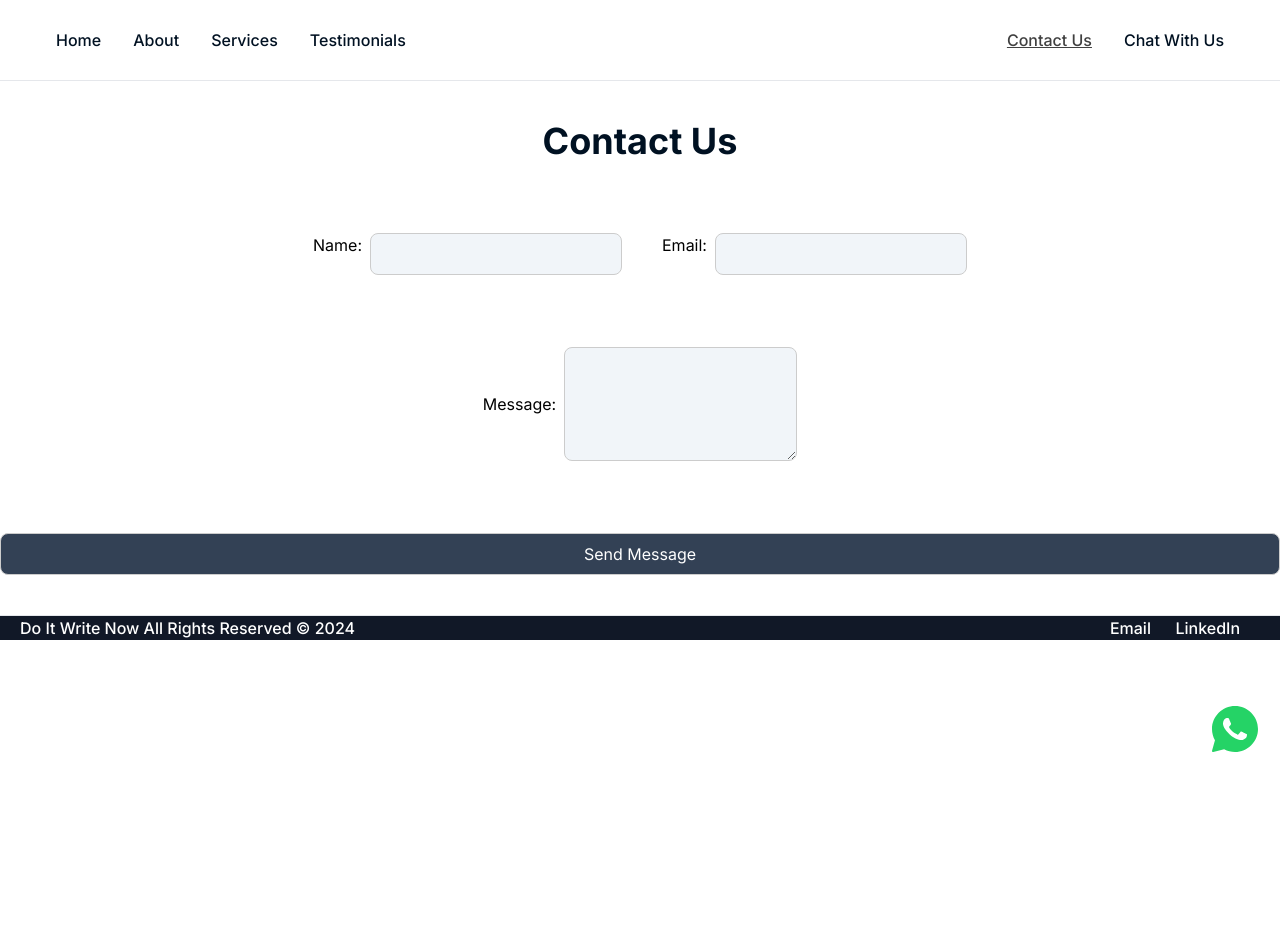
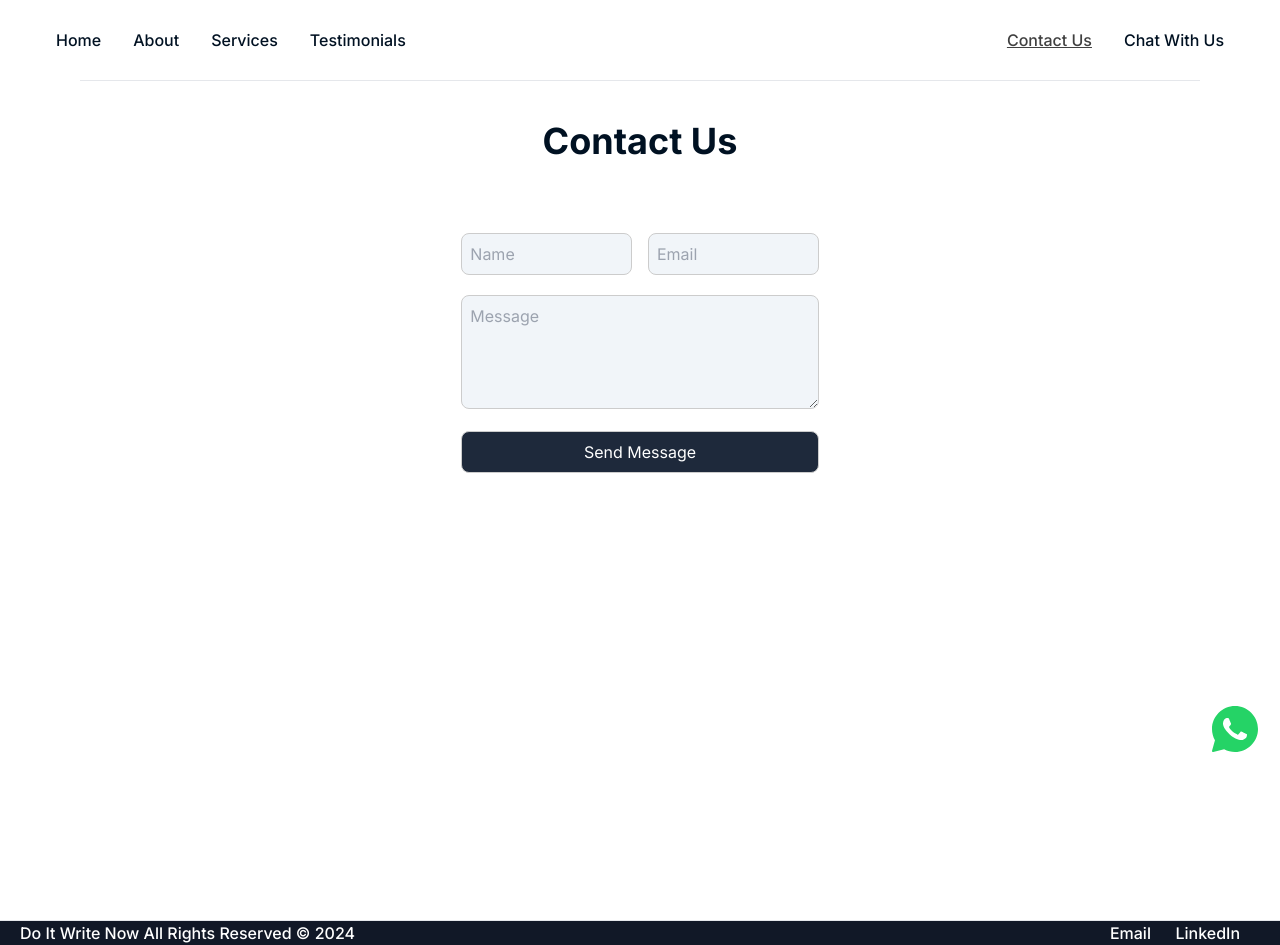
Before and after one commit to anzaeee/doitwritenow, a SvelteKit app: page /contact-us in a window 1280 px wide. Before the commit the page ends 800 px from the top, so only its background shows below. Built offline with nearby package versions, Linux system fonts and the light colour scheme.

Commit message:
fix contact

```diff
--- a/src/routes/contact-us/+page.svelte
+++ b/src/routes/contact-us/+page.svelte
@@ -1,43 +1,93 @@
 <script>
+  document.addEventListener("DOMContentLoaded", function () {
+    const submitButton = document.getElementById("submitButton");
+
+    submitButton.addEventListener("click", function () {
+      const name = document.getElementById("nameInput").value;
+      const email = document.getElementById("emailInput").value;
+      const message = document.getElementById("messageInput").value;
+
+      // Example client-side validation: Ensure all fields are filled
+      if (name.trim() === "" || email.trim() === "" || message.trim() === "") {
+        alert("Please fill out all fields.");
+        return;
+      }
+
+      // Form data to be sent to Formspree API
+      const formData = {
+        name: name,
+        email: email,
+        message: message,
+      };
+
+      // Make an AJAX request to submit the form data to Formspree
+      fetch("https://formspree.io/shanzayyasad@gmail.com", {
+        method: "POST",
+        headers: {
+          "Content-Type": "application/json",
+        },
+        body: JSON.stringify(formData),
+      })
+        .then((response) => {
+          if (!response.ok) {
+            throw new Error("Failed to send message.");
+          }
+          alert("Message sent successfully!");
+
+          document.getElementById("nameInput").value = "";
+          document.getElementById("emailInput").value = "";
+          document.getElementById("messageInput").value = "";
+        })
+        .catch((error) => {
+          console.error("Error:", error);
+          alert("Failed to send message. Please try again later.");
+        });
+    });
+  });
 </script>
 
+<div
+  class="container mx-auto px-4 md:px-8 lg:px-16 xl:px-20 min-h-screen justify-center align-center"
+>
   <div
     class="flex flex-col justify-center items-center space-y-8 gap-10 border-t"
   >
     <div class="text-4xl text-primary mt-10 font-bold fade-in">Contact Us</div>
-  <div class="form-group flex flex-row">
-    <label class="label" for="name">Name:</label>
+    <div class="form-group px-2 w-full md:w-3/4 lg:w-1/2 xl:w-1/3">
+      <div class="flex flex-col md:flex-row w-full">
         <input
-      class="rounded-input bg-slate-100"
+          id="nameInput"
+          class="rounded-input bg-slate-100 w-full mb-4 md:mb-0 md:mr-4"
           type="text"
-      id="name"
-      name="name"
+          placeholder="Name"
           required
         />
-    <label class="label ml-10" for="email">Email:</label>
         <input
-      class="rounded-input bg-slate-100"
+          id="emailInput"
+          class="rounded-input bg-slate-100 w-full"
           type="email"
-      id="email"
-      name="email"
+          placeholder="Email"
           required
         />
       </div>
-  <div class="form-group flex flex-row items-center">
-    <label class="label" for="message">Message:</label>
+      <div class="form-group mt-5">
         <textarea
+          id="messageInput"
           class="rounded-input bg-slate-100 w-full"
-      id="message"
-      name="message"
+          placeholder="Message"
           rows="4"
           required
         ></textarea>
       </div>
-  <input
-    class="bg-slate-700 hover:bg-slate-900 text-white rounded-input cursor-pointer w-full"
-    type="submit"
-    value="Send Message"
-  />
+
+      <button
+        id="submitButton"
+        class="bg-slate-800 hover:bg-slate-900 text-white rounded-input cursor-pointer w-full"
+      >
+        Send Message
+      </button>
+    </div>
+  </div>
 </div>
 
 <style>
@@ -47,11 +97,11 @@
     border: 1px solid #ccc;
   }
 
-  .label {
-    margin-right: 0.5rem;
-  }
-
   .form-group {
     margin-bottom: 1rem;
   }
+
+  *:focus {
+    outline: none;
+  }
 </style>
```
Lines whose indentation alone changed are shown as unchanged.
